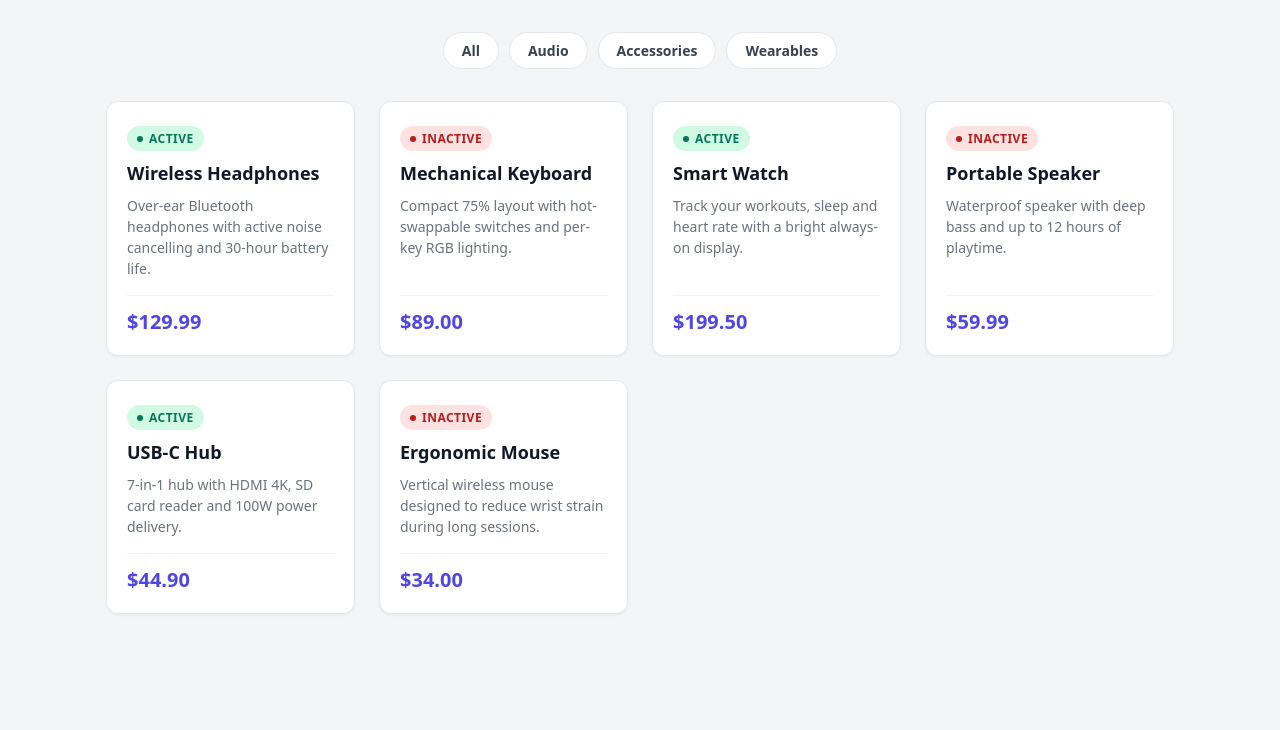
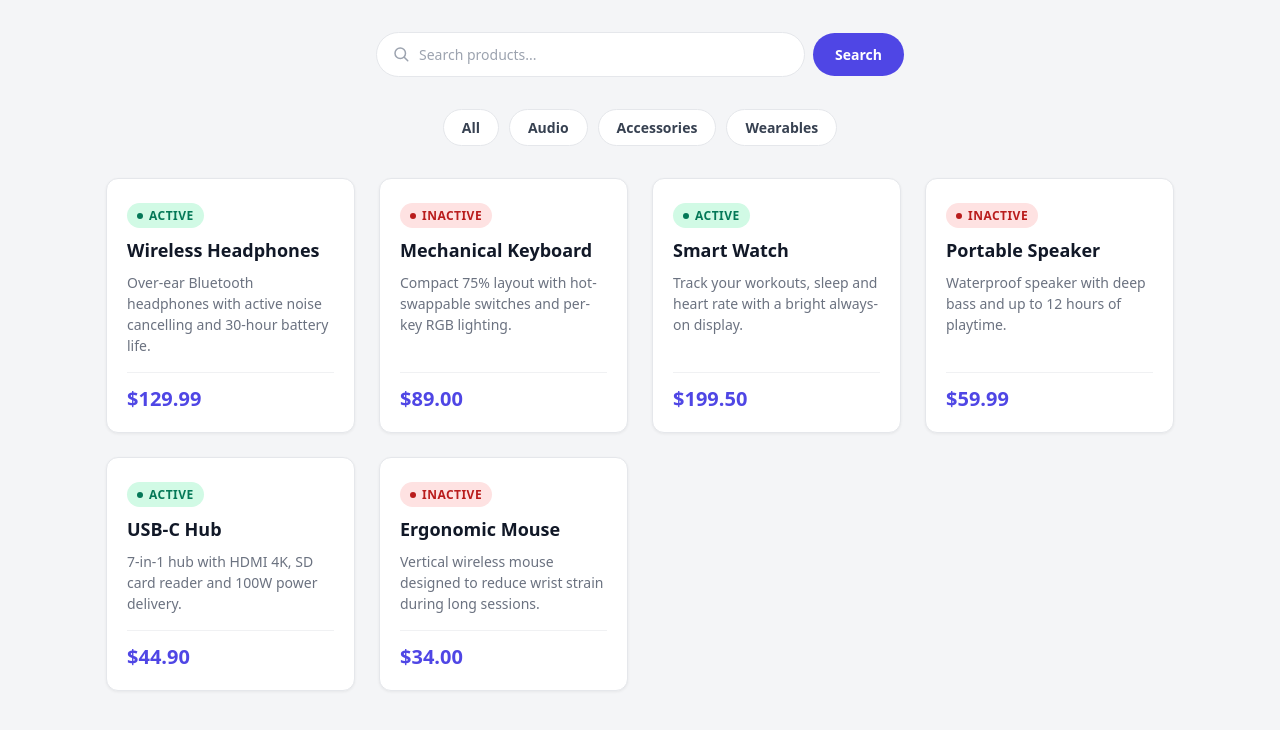
Before and after one commit to FaresAhmed50/Week-01, a React (Vite) app: page / in a window 1280 px wide. Shown: the top 730 px of the page. Built offline with nearby package versions, Linux system fonts and the light colour scheme.

Commit message:
feat(search): add search bar markup and styles

```diff
--- a/src/App.css
+++ b/src/App.css
@@ -123,3 +123,63 @@ body {
   background: #4f46e5;
   border-color: #4f46e5;
 }
+
+.search {
+  position: relative;
+  display: flex;
+  align-items: center;
+  gap: 8px;
+  max-width: 560px;
+  margin: 0 auto;
+  padding: 32px 16px 0;
+}
+
+.search__icon {
+  position: absolute;
+  left: 32px;
+  bottom: 14px;
+  width: 18px;
+  height: 18px;
+  color: #9ca3af;
+  pointer-events: none;
+}
+
+.search__input {
+  flex: 1;
+  min-width: 0;
+  padding: 12px 16px 12px 42px;
+  font: inherit;
+  font-size: 14px;
+  color: #111827;
+  background: #ffffff;
+  border: 1px solid #e5e7eb;
+  border-radius: 999px;
+  outline: none;
+  transition: border-color 0.2s ease, box-shadow 0.2s ease;
+}
+
+.search__input::placeholder {
+  color: #9ca3af;
+}
+
+.search__input:focus {
+  border-color: #4f46e5;
+  box-shadow: 0 0 0 3px rgba(79, 70, 229, 0.15);
+}
+
+.search__button {
+  padding: 12px 22px;
+  font: inherit;
+  font-size: 14px;
+  font-weight: 600;
+  color: #ffffff;
+  background: #4f46e5;
+  border: none;
+  border-radius: 999px;
+  cursor: pointer;
+  transition: background 0.2s ease;
+}
+
+.search__button:hover {
+  background: #4338ca;
+}
--- a/src/App.jsx
+++ b/src/App.jsx
@@ -1,12 +1,14 @@
 import './App.css'
 import {ProductCard} from "./components/product-card.jsx";
 import {Filter} from "./components/filter.jsx";
+import {Search} from "./components/search.jsx";
 import {categories, products} from "./data/products.js";
 
 function App() {
 
   return (
     <>
+      <Search />
       <Filter categories={categories} />
 
       <div className="product-list">
--- /dev/null
+++ b/src/components/search.jsx
@@ -0,0 +1,30 @@
+export const Search = () => {
+    return (
+        <form className="search" role="search">
+            <svg
+                className="search__icon"
+                xmlns="http://www.w3.org/2000/svg"
+                viewBox="0 0 24 24"
+                fill="none"
+                stroke="currentColor"
+                strokeWidth="2"
+                strokeLinecap="round"
+                strokeLinejoin="round"
+                aria-hidden="true"
+            >
+                <circle cx="11" cy="11" r="7" />
+                <line x1="21" y1="21" x2="16.65" y2="16.65" />
+            </svg>
+            <input
+                className="search__input"
+                type="search"
+                name="search"
+                placeholder="Search products..."
+                aria-label="Search products"
+            />
+            <button className="search__button" type="submit">
+                Search
+            </button>
+        </form>
+    )
+}
```
